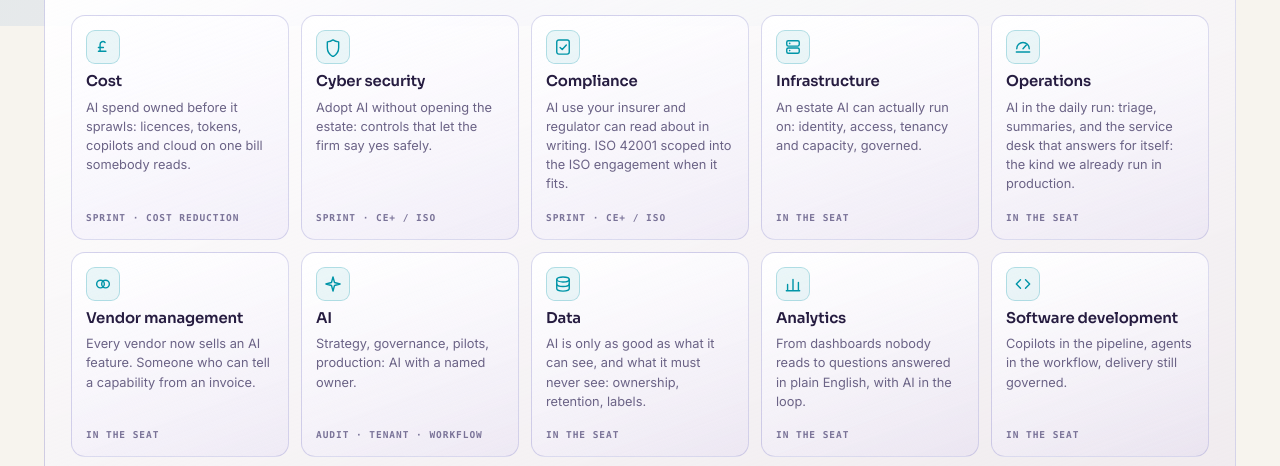
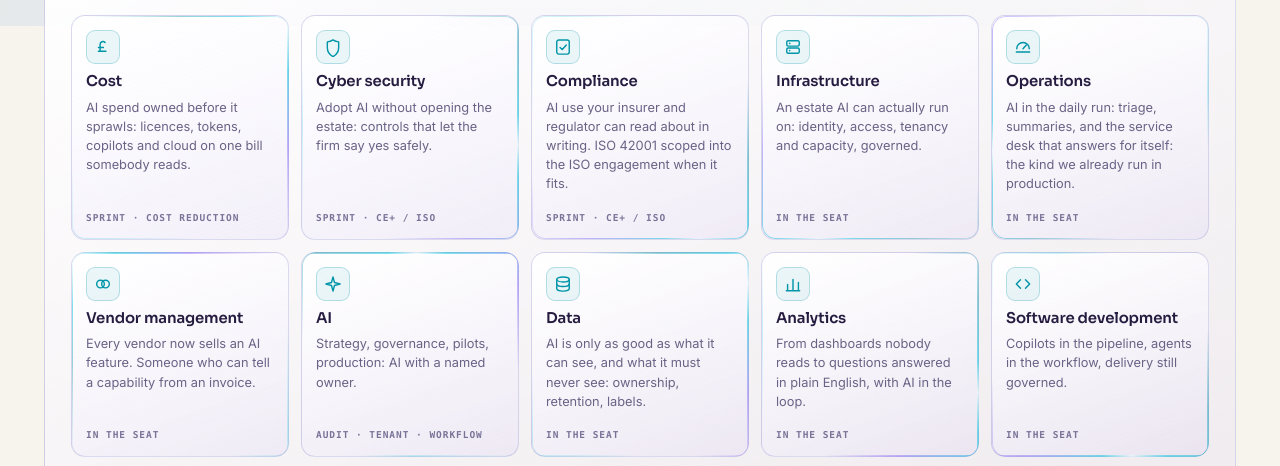
Before and after one commit to papperkash/paulttfwebsite, a plain HTML site: page index.html in a window 1280 px wide. Shown: the part 774-1240 px from the top of the page. Drawn offline with Linux system fonts and the light colour scheme; a script that the page names is missing.

Commit message:
Electric hairline on the ten framework map tiles
The hero's travelling cyan-to-violet current applied to the framework map
as a 1.2px band masked onto the existing border, so the tiles gain the
glow without any extra thickness: idle at half brightness, sharp on
hover, each tile's current phased by a distinct start angle, motion off
under reduced-motion. Chosen from the two-variant demo page.

Co-Authored-By: Claude Fable 5 <noreply@anthropic.com>

```diff
--- a/index.html
+++ b/index.html
@@ -984,6 +984,37 @@ svg text{ font-family:var(--font-d); }
 .fw-cell p{ font-size:.8rem; line-height:1.5; flex:1; }
 .fw-cell .mono-tag{ padding-top:10px; }
 .fw-cell:hover .mono-tag{ color:var(--cyan); }
+
+/* Electric hairline on the framework map: the hero's travelling current
+   masked to a 1.2px band on the existing border, no added thickness.
+   Idle at half brightness, sharp on hover. */
+.fw-cell{ position:relative; }
+.fwr{
+  position:absolute; inset:-0.5px; border-radius:14px; padding:1.2px;
+  pointer-events:none; overflow:hidden; opacity:.5;
+  transition:opacity .3s ease;
+  -webkit-mask:linear-gradient(#000 0 0) content-box, linear-gradient(#000 0 0);
+  -webkit-mask-composite:xor;
+  mask:linear-gradient(#000 0 0) content-box, linear-gradient(#000 0 0);
+  mask-composite:exclude;
+}
+.fwr i{
+  position:absolute; left:50%; top:50%; width:220%; height:220%;
+  background:conic-gradient(from 0deg,
+    transparent 0deg, rgba(0,149,168,0) 30deg, rgba(0,149,168,.8) 70deg,
+    #00C3DC 100deg, #EAFCFF 116deg, #00C3DC 132deg,
+    rgba(124,92,246,.85) 170deg, rgba(124,92,246,0) 210deg, transparent 240deg,
+    rgba(0,195,220,.4) 290deg, transparent 320deg);
+  transform:translate(-50%,-50%) rotate(var(--a0,0deg));
+  animation:fwSpin 8s linear infinite;
+  will-change:transform;
+}
+.fw-cell:hover .fwr{ opacity:1; }
+@keyframes fwSpin{ to{ transform:translate(-50%,-50%) rotate(calc(var(--a0,0deg) + 360deg)); } }
+@media (prefers-reduced-motion: reduce){
+  .fwr i{ animation:none !important; }
+  .fwr{ opacity:.4; }
+}
 .fw-note{ margin-top:16px; font-size:.85rem; color:var(--faint); }
 
 /* offer 1: feature tile, copy left + layered photo/org chart right */
@@ -1438,61 +1469,61 @@ footer{
   <section class="tile tile-framework s12" aria-labelledby="fw-h">
     <h3 id="fw-h">The Technology Framework.</h3>
     <div class="fw-grid">
-      <a class="fw-cell" href="/framework/cost/">
+      <a class="fw-cell" href="/framework/cost/"><span class="fwr" aria-hidden="true"><i></i></span>
         <span class="fw-ico" aria-hidden="true"><svg viewBox="0 0 24 24"><path d="M14.5 6.5 a3.5 3.5 0 0 0 -6 2.5 v7.5 M6.5 17 h9 M6.5 12.5 h6" fill="none" stroke="#0095A8" stroke-width="1.7" stroke-linecap="round" stroke-linejoin="round"/></svg></span>
         <strong>Cost</strong>
         <p>AI spend owned before it sprawls: licences, tokens, copilots and cloud on one bill somebody reads.</p>
         <span class="mono-tag">SPRINT · COST REDUCTION</span>
       </a>
-      <a class="fw-cell" href="/framework/cyber-security/">
+      <a class="fw-cell" href="/framework/cyber-security/"><span class="fwr" aria-hidden="true"><i></i></span>
         <span class="fw-ico" aria-hidden="true"><svg viewBox="0 0 24 24"><path d="M12 3.5 c2.3 1.7 4.9 2.3 6.8 2.4 v7 c0 5.6-3.6 8.9-6.8 10.7 -3.2-1.8-6.8-5.1-6.8-10.7 v-7 c1.9-.1 4.5-.7 6.8-2.4 z" fill="none" stroke="#0095A8" stroke-width="1.7" stroke-linecap="round" stroke-linejoin="round"/></svg></span>
         <strong>Cyber security</strong>
         <p>Adopt AI without opening the estate: controls that let the firm say yes safely.</p>
         <span class="mono-tag">SPRINT · CE+ / ISO</span>
       </a>
-      <a class="fw-cell" href="/framework/compliance/">
+      <a class="fw-cell" href="/framework/compliance/"><span class="fwr" aria-hidden="true"><i></i></span>
         <span class="fw-ico" aria-hidden="true"><svg viewBox="0 0 24 24"><rect x="4.5" y="3.5" width="15" height="17" rx="2.5" fill="none" stroke="#0095A8" stroke-width="1.7" stroke-linecap="round" stroke-linejoin="round"/><path d="M8.5 12.5 l2.6 2.6 L16 9.5" fill="none" stroke="#0095A8" stroke-width="1.7" stroke-linecap="round" stroke-linejoin="round"/></svg></span>
         <strong>Compliance</strong>
         <p>AI use your insurer and regulator can read about in writing. ISO 42001 scoped into the ISO engagement when it fits.</p>
         <span class="mono-tag">SPRINT · CE+ / ISO</span>
       </a>
-      <a class="fw-cell" href="/framework/infrastructure/">
+      <a class="fw-cell" href="/framework/infrastructure/"><span class="fwr" aria-hidden="true"><i></i></span>
         <span class="fw-ico" aria-hidden="true"><svg viewBox="0 0 24 24"><rect x="4.5" y="4.5" width="15" height="6.4" rx="1.8" fill="none" stroke="#0095A8" stroke-width="1.7" stroke-linecap="round" stroke-linejoin="round"/><rect x="4.5" y="13.1" width="15" height="6.4" rx="1.8" fill="none" stroke="#0095A8" stroke-width="1.7" stroke-linecap="round" stroke-linejoin="round"/><circle cx="8" cy="7.7" r="1" fill="#0095A8"/><circle cx="8" cy="16.3" r="1" fill="#0095A8"/></svg></span>
         <strong>Infrastructure</strong>
         <p>An estate AI can actually run on: identity, access, tenancy and capacity, governed.</p>
         <span class="mono-tag">IN THE SEAT</span>
       </a>
-      <a class="fw-cell" href="/framework/operations/">
+      <a class="fw-cell" href="/framework/operations/"><span class="fwr" aria-hidden="true"><i></i></span>
         <span class="fw-ico" aria-hidden="true"><svg viewBox="0 0 24 24"><path d="M4.5 14 a7.5 7.5 0 0 1 15 0" fill="none" stroke="#0095A8" stroke-width="1.7" stroke-linecap="round" stroke-linejoin="round"/><path d="M12 14 l4 -4.5" fill="none" stroke="#0095A8" stroke-width="1.7" stroke-linecap="round" stroke-linejoin="round"/><path d="M4 18 h16" fill="none" stroke="#0095A8" stroke-width="1.7" stroke-linecap="round" stroke-linejoin="round"/></svg></span>
         <strong>Operations</strong>
         <p>AI in the daily run: triage, summaries, and the service desk that answers for itself: the kind we already run in production.</p>
         <span class="mono-tag">IN THE SEAT</span>
       </a>
-      <a class="fw-cell" href="/framework/vendor-management/">
+      <a class="fw-cell" href="/framework/vendor-management/"><span class="fwr" aria-hidden="true"><i></i></span>
         <span class="fw-ico" aria-hidden="true"><svg viewBox="0 0 24 24"><circle cx="9" cy="12" r="4.6" fill="none" stroke="#0095A8" stroke-width="1.7" stroke-linecap="round" stroke-linejoin="round"/><circle cx="15" cy="12" r="4.6" fill="none" stroke="#0095A8" stroke-width="1.7" stroke-linecap="round" stroke-linejoin="round"/></svg></span>
         <strong>Vendor management</strong>
         <p>Every vendor now sells an AI feature. Someone who can tell a capability from an invoice.</p>
         <span class="mono-tag">IN THE SEAT</span>
       </a>
-      <a class="fw-cell" href="/framework/ai/">
+      <a class="fw-cell" href="/framework/ai/"><span class="fwr" aria-hidden="true"><i></i></span>
         <span class="fw-ico" aria-hidden="true"><svg viewBox="0 0 24 24"><path d="M12 3.5 L13.8 10.2 L20.5 12 L13.8 13.8 L12 20.5 L10.2 13.8 L3.5 12 L10.2 10.2 z" fill="none" stroke="#0095A8" stroke-width="1.7" stroke-linecap="round" stroke-linejoin="round"/></svg></span>
         <strong>AI</strong>
         <p>Strategy, governance, pilots, production: AI with a named owner.</p>
         <span class="mono-tag">AUDIT · TENANT · WORKFLOW</span>
       </a>
-      <a class="fw-cell" href="/framework/data/">
+      <a class="fw-cell" href="/framework/data/"><span class="fwr" aria-hidden="true"><i></i></span>
         <span class="fw-ico" aria-hidden="true"><svg viewBox="0 0 24 24"><ellipse cx="12" cy="6.5" rx="7.5" ry="3" fill="none" stroke="#0095A8" stroke-width="1.7" stroke-linecap="round" stroke-linejoin="round"/><path d="M4.5 6.5 V17.5 c0 1.7 3.4 3 7.5 3 s7.5 -1.3 7.5 -3 V6.5" fill="none" stroke="#0095A8" stroke-width="1.7" stroke-linecap="round" stroke-linejoin="round"/><path d="M4.5 12 c0 1.7 3.4 3 7.5 3 s7.5 -1.3 7.5 -3" fill="none" stroke="#0095A8" stroke-width="1.7" stroke-linecap="round" stroke-linejoin="round"/></svg></span>
         <strong>Data</strong>
         <p>AI is only as good as what it can see, and what it must never see: ownership, retention, labels.</p>
         <span class="mono-tag">IN THE SEAT</span>
       </a>
-      <a class="fw-cell" href="/framework/analytics/">
+      <a class="fw-cell" href="/framework/analytics/"><span class="fwr" aria-hidden="true"><i></i></span>
         <span class="fw-ico" aria-hidden="true"><svg viewBox="0 0 24 24"><path d="M5.5 19.5 V12.5 M12 19.5 V6.5 M18.5 19.5 V10" fill="none" stroke="#0095A8" stroke-width="1.7" stroke-linecap="round" stroke-linejoin="round"/><path d="M4 20 h16" fill="none" stroke="#0095A8" stroke-width="1.7" stroke-linecap="round" stroke-linejoin="round"/></svg></span>
         <strong>Analytics</strong>
         <p>From dashboards nobody reads to questions answered in plain English, with AI in the loop.</p>
         <span class="mono-tag">IN THE SEAT</span>
       </a>
-      <a class="fw-cell" href="/framework/software-development/">
+      <a class="fw-cell" href="/framework/software-development/"><span class="fwr" aria-hidden="true"><i></i></span>
         <span class="fw-ico" aria-hidden="true"><svg viewBox="0 0 24 24"><path d="M9 7 L4 12 L9 17 M15 7 L20 12 L15 17" fill="none" stroke="#0095A8" stroke-width="1.7" stroke-linecap="round" stroke-linejoin="round"/></svg></span>
         <strong>Software development</strong>
         <p>Copilots in the pipeline, agents in the workflow, delivery still governed.</p>
@@ -2162,6 +2193,9 @@ footer{
       c.appendChild(lift);
       plane.appendChild(c);
     }
+    document.querySelectorAll(".fw-cell").forEach(function(cell, i){
+      cell.style.setProperty("--a0", ((i * 53) % 360) + "deg");
+    });
   }
 })();
 </script>
```
